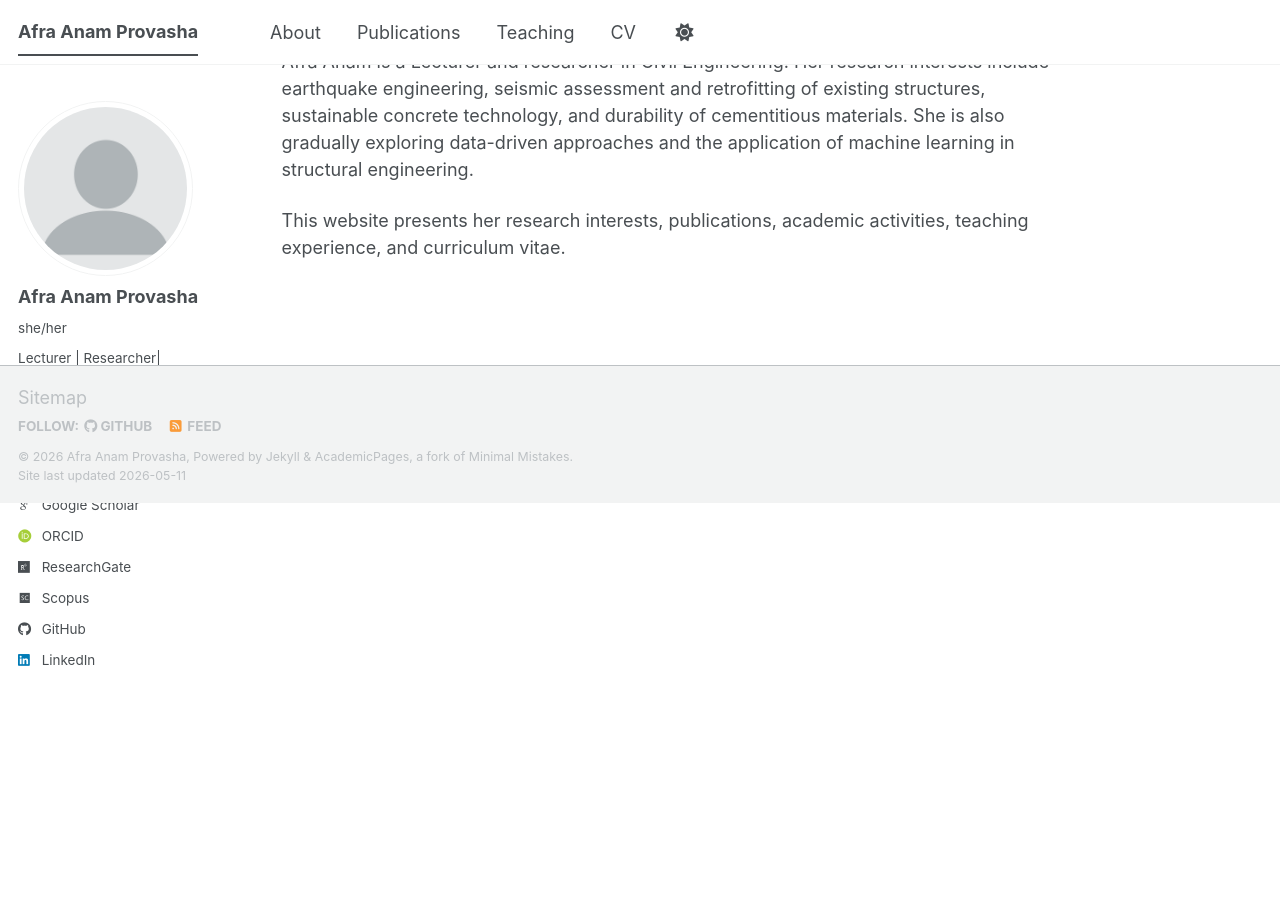
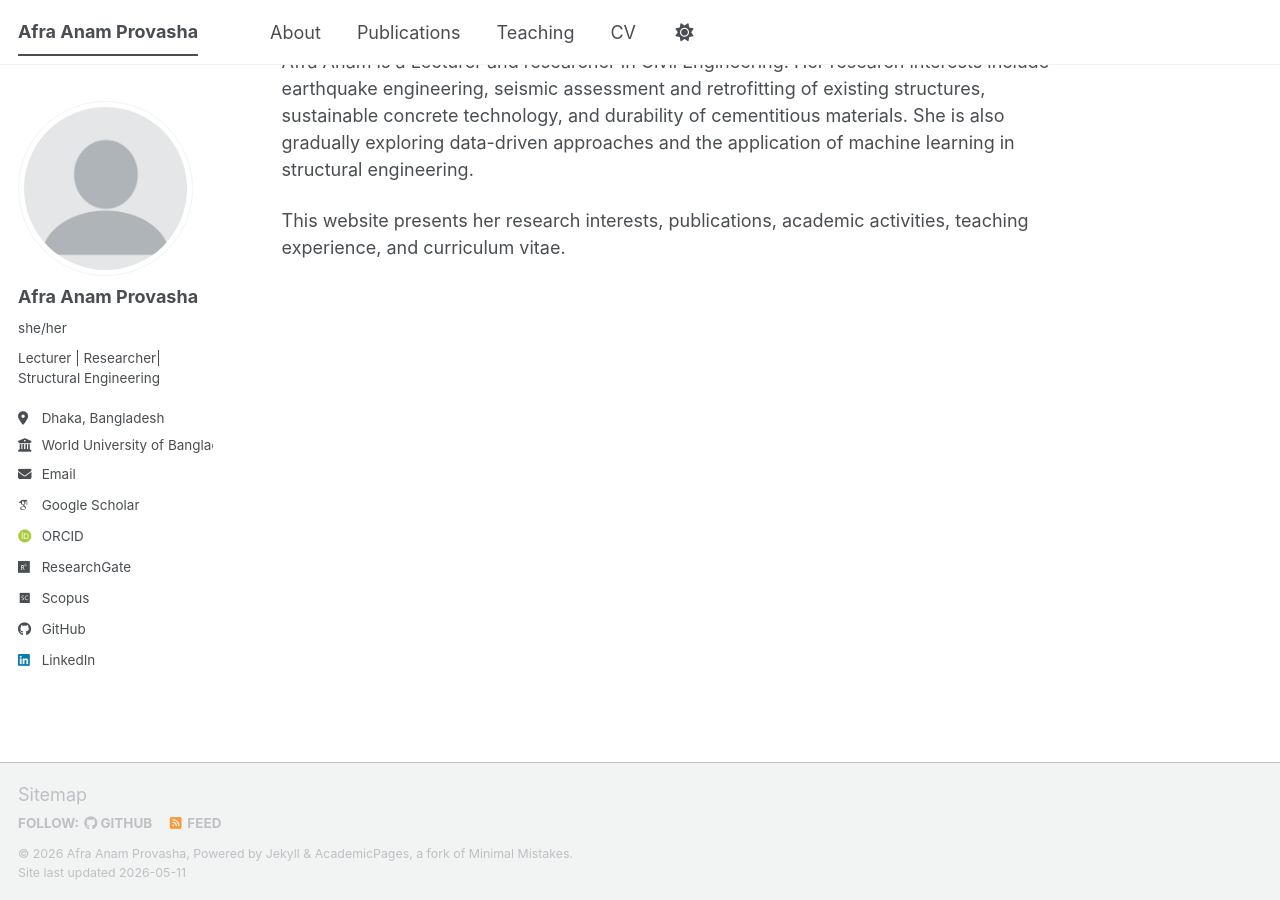
Before and after one commit to Anam107/Anam107.github.io, a Jekyll site: the page built from _pages/about.md, in a window 1280 px wide and 900 px high, scrolled down 95 px. Built offline with Jekyll 4.4.1, drawn with Linux system fonts in a browser that asks for light colours; some web fonts are replaced; a script bundle is joined from its source files by our own code; library files that are not in the unit come from our copies; before the commit the page ends 900 px from its top, so only the background shows below that.

Commit message:
Move footer lower on short pages
Adjust footer positioning for better layout on short pages.

```diff
--- a/assets/css/main.scss
+++ b/assets/css/main.scss
@@ -41,3 +41,8 @@
     "vendor/font-awesome/solid",
     "vendor/font-awesome/brands"
 ;
+
+/* Move footer lower on short pages */
+#main {
+  min-height: 78vh;
+}
```
